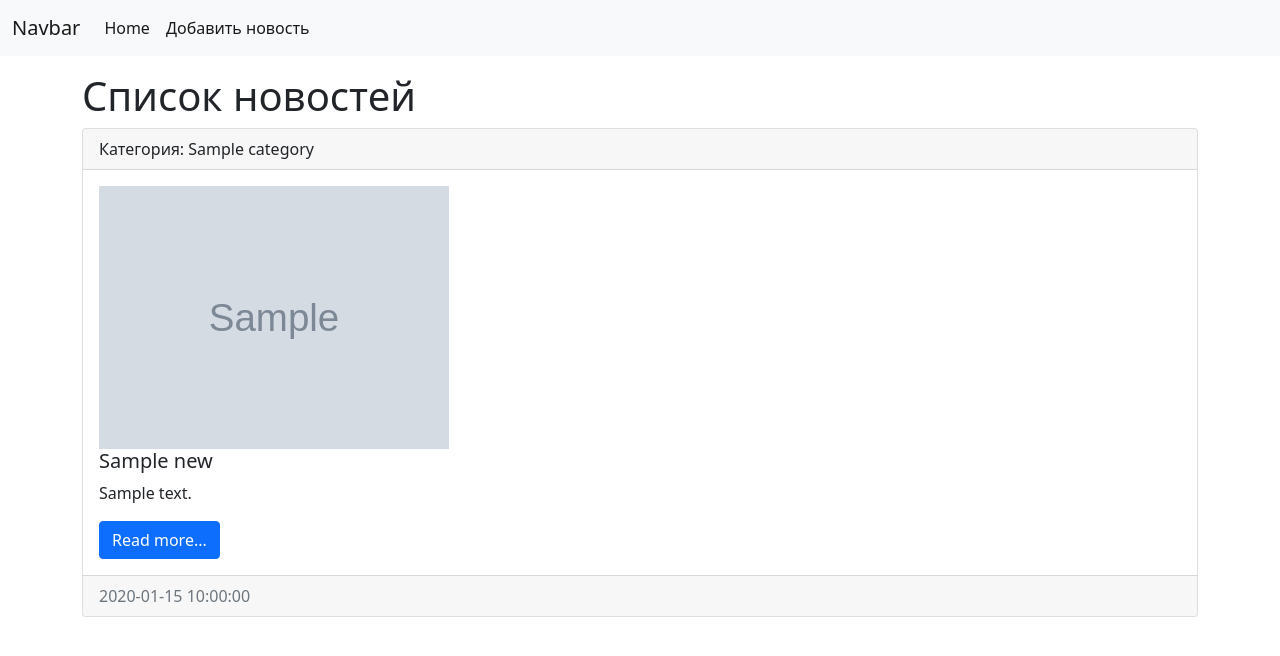
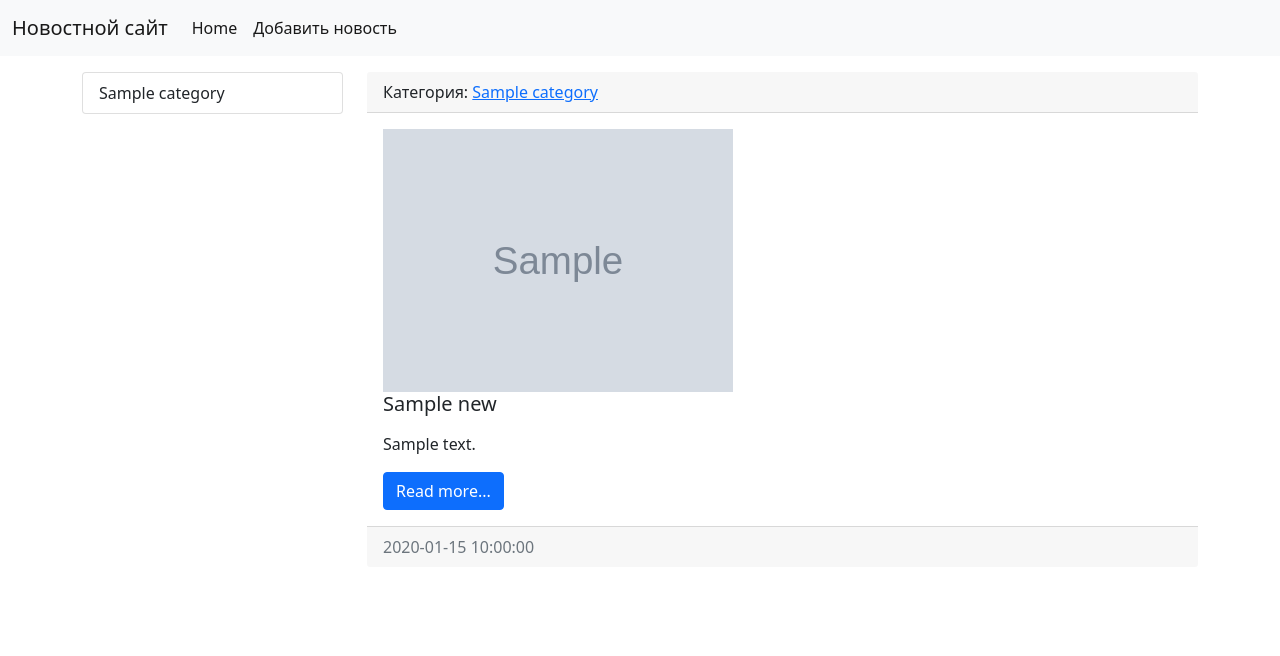
Before and after one commit to devaltai/edu_django, a Django app: page / in a window 1280 px wide. Shown: the top 656 px of the page. Run offline with Django 4.2, Linux system fonts and the light colour scheme; tables that the repository leaves empty hold one stand-in row (Sample ...); some libraries are stand-ins or nearby versions.

Commit message:
redactor: 21urok

```diff
--- a/mysite/mysite/settings.py
+++ b/mysite/mysite/settings.py
@@ -55,7 +55,7 @@ ROOT_URLCONF = 'mysite.urls'
 TEMPLATES = [
     {
         'BACKEND': 'django.template.backends.django.DjangoTemplates',
-        'DIRS': [],
+        'DIRS': [os.path.join(BASE_DIR, 'templates')],
         'APP_DIRS': True,
         'OPTIONS': {
             'context_processors': [
--- a/mysite/news/models.py
+++ b/mysite/news/models.py
@@ -1,4 +1,5 @@
 from django.db import models
+from django.urls import reverse
 
 # Create your models here.
 class News(models.Model):
@@ -9,6 +10,9 @@ class News(models.Model):
     photo = models.ImageField(upload_to='photos/%Y/%m/%d/', blank=True, verbose_name='Фото')
     is_published = models.BooleanField(default=True, verbose_name='Опубликовано')
     category = models.ForeignKey('Category', on_delete=models.PROTECT, null=True, verbose_name='Категория')
+
+    def get_absolute_url(self):
+        return reverse('view_news', kwargs={"news_id": self.pk})
 
     def __str__(self):
         return self.title
@@ -21,6 +25,9 @@ class News(models.Model):
 class Category(models.Model):
     title = models.CharField(max_length=150, db_index=True, verbose_name='Наименование категории')
 
+    def get_absolute_url(self):
+        return reverse('category', kwargs={"category_id": self.pk})
+
     def __str__(self):
         return self.title
 
--- a/mysite/news/templates/news/index.html
+++ b/mysite/news/templates/news/index.html
@@ -1,74 +1,36 @@
-<!doctype html>
-<html lang="en">
-  <head>
-    <!-- Required meta tags -->
-    <meta charset="utf-8">
-    <meta name="viewport" content="width=device-width, initial-scale=1">
+{% extends 'base.html' %}
 
-    <!-- Bootstrap CSS -->
-    <link href="https://cdn.jsdelivr.net/npm/bootstrap@5.1.3/dist/css/bootstrap.min.css" rel="stylesheet" integrity="sha384-1BmE4kWBq78iYhFldvKuhfTAU6auU8tT94WrHftjDbrCEXSU1oBoqyl2QvZ6jIW3" crossorigin="anonymous">
+{% block title %}
+    {{ title }} :: {{ block.super }}
+{% endblock %}
 
-    <title>Hello, world!</title>
-  </head>
-  <body>
-    <nav class="navbar navbar-expand-lg navbar-light bg-light">
-  <div class="container-fluid">
-    <a class="navbar-brand" href="/">Navbar</a>
-    <button class="navbar-toggler" type="button" data-bs-toggle="collapse" data-bs-target="#navbarSupportedContent" aria-controls="navbarSupportedContent" aria-expanded="false" aria-label="Toggle navigation">
-      <span class="navbar-toggler-icon"></span>
-    </button>
-    <div class="collapse navbar-collapse" id="navbarSupportedContent">
-      <ul class="navbar-nav me-auto">
-        <li class="nav-item"><a class="nav-link active"  href="/">Home</a></li>
-          <li class="nav-item"><a class="nav-link active"  href="/">Добавить новость</a></li>
-      </ul>
-    </div>
-  </div>
-</nav>
-    <div class="container mt-3">
-      <h1>{{title}}</h1>
-      <div class="row">
-        <div class="col-md-12">
+{% block sidebar %}
+    {% include 'inc/_sidebar.html' %}
+{% endblock %}
+
+{% block content %}
     {% for item in news %}
-          <div class="card mb-3">
         <div class="card-header">
-              Категория: {{item.category.title}}
+                Категория: <a href="{{ item.category.get_absolute_url }}">{{ item.category }}</a>
             </div>
         <div class="card-body">
             <div class="media">
                 {% if item.photo %}
-                  <img src="{{item.photo.url}}" alt="" width="350" class="mr-3">
+                    <img src="{{ item.photo.url }}" alt="" width="350" class="mr-3">
                 {% else %}
                     <img src="https://picsum.photos/id/1060/350/300/?blur=2" alt="" class="mr-3">
                 {% endif %}
                 <div class="media-body">
-                  <h5 class="card-title">{{item.title}}</h5>
-                  <p class="card-text">{{item.content}}</p>
-                  <a href="#" class="btn btn-primary">Read more...</a>
+                    <h5 class="card-title">{{ item.title }}</h5>
+                    <p class="card-text">{{ item.content|safe|linebreaks|truncatewords:50 }}</p>
+                    <a href="{{ item.get_absolute_url }}" class="btn btn-primary">Read more...</a>
                 </div>
             </div>
-
         </div>
         <div class="card-footer text-muted">
-              {{item.created_at | date:"Y-m-d H:i:s"}}
-            </div>
+            {{ item.created_at | date:"Y-m-d H:i:s"}}
         </div>
         {% empty %}
         Oops...
     {% endfor %}
-          </div>
-      </div>
-    </div>
-
-    <!-- Optional JavaScript; choose one of the two! -->
-
-    <!-- Option 1: Bootstrap Bundle with Popper -->
-    <script src="https://cdn.jsdelivr.net/npm/bootstrap@5.1.3/dist/js/bootstrap.bundle.min.js" integrity="sha384-ka7Sk0Gln4gmtz2MlQnikT1wXgYsOg+OMhuP+IlRH9sENBO0LRn5q+8nbTov4+1p" crossorigin="anonymous"></script>
-
-    <!-- Option 2: Separate Popper and Bootstrap JS -->
-
-    <script src="https://cdn.jsdelivr.net/npm/@popperjs/core@2.10.2/dist/umd/popper.min.js" integrity="sha384-7+zCNj/IqJ95wo16oMtfsKbZ9ccEh31eOz1HGyDuCQ6wgnyJNSYdrPa03rtR1zdB" crossorigin="anonymous"></script>
-    <script src="https://cdn.jsdelivr.net/npm/bootstrap@5.1.3/dist/js/bootstrap.min.js" integrity="sha384-QJHtvGhmr9XOIpI6YVutG+2QOK9T+ZnN4kzFN1RtK3zEFEIsxhlmWl5/YESvpZ13" crossorigin="anonymous"></script>
-
-  </body>
-</html>
+{% endblock %}
--- /dev/null
+++ b/mysite/news/templates/news/list_categories.html
@@ -0,0 +1,6 @@
+<div class="list-group">
+    {% for item in categories %}
+        <a href="{{ item.get_absolute_url }}"
+           class="list-group-item list-group-item-action">{{ item.title }}</a>
+    {% endfor %}
+</div>
--- /dev/null
+++ b/mysite/news/templatetags/news_tags.py
@@ -0,0 +1,14 @@
+from django import template
+
+from news.models import Category
+
+register = template.Library()
+
+@register.simple_tag(name='get_list_categories')
+def get_categories():
+    return Category.objects.all()
+
+@register.inclusion_tag('news/list_categories.html')
+def show_categories(arg1='Hello', arg2='World'):
+    categories = Category.objects.all()
+    return {'categories': categories, 'arg1': arg1, 'arg2': arg2}
--- a/mysite/news/urls.py
+++ b/mysite/news/urls.py
@@ -1,5 +1,7 @@
 from django.urls import path
 from .views import *
 urlpatterns = [
-    path('', index)
+    path('', index, name='home'),
+    path('category/<int:category_id>/', get_category, name='category'),
+    path('news/<int:news_id>/', view_news, name='view_news'),
 ]
--- a/mysite/news/views.py
+++ b/mysite/news/views.py
@@ -1,12 +1,20 @@
-from django.shortcuts import render
-from django.http import HttpResponse
-from .models import News
+from django.shortcuts import render, get_object_or_404
+from .models import News, Category
 
 # Create your views here.
 def index(request):
     news = News.objects.all()
     context = {
         'news': news,
-        'title': 'Список новостей'
+        'title': 'Список новостей',
     }
     return render(request, template_name='news/index.html', context=context)
+
+def get_category(request, category_id):
+    news = News.objects.filter(category_id=category_id)
+    category = Category.objects.get(pk=category_id)
+    return render(request, 'news/category.html', {'news': news,  'category': category})
+
+def view_news(request, news_id):
+    news_item = get_object_or_404(News, pk=news_id)
+    return render(request, 'news/view_news.html', {'news_item': news_item})
--- /dev/null
+++ b/mysite/templates/base.html
@@ -0,0 +1,32 @@
+<!doctype html>
+<html lang="en">
+  <head>
+    <!-- Required meta tags -->
+    <meta charset="utf-8">
+    <meta name="viewport" content="width=device-width, initial-scale=1">
+
+    <!-- Bootstrap CSS -->
+    <link href="https://cdn.jsdelivr.net/npm/bootstrap@5.1.3/dist/css/bootstrap.min.css" rel="stylesheet" integrity="sha384-1BmE4kWBq78iYhFldvKuhfTAU6auU8tT94WrHftjDbrCEXSU1oBoqyl2QvZ6jIW3" crossorigin="anonymous">
+
+    <title>{% block title %}Новости со всего мира{% endblock %}</title>
+  </head>
+  <body>
+    {% include 'inc/_nav.html' %}
+    <div class="container mt-3">
+      <div class="row">
+        <div class="col-md-3">
+          {% block sidebar %}SIDEBAR{% endblock %}
+        </div>
+        <div class="col-md-9">
+          {% block content %}CONTENT{% endblock %}
+        </div>
+      </div>
+    </div>
+    <!-- Optional JavaScript; choose one of the two! -->
+    <!-- Option 1: Bootstrap Bundle with Popper -->
+    <script src="https://cdn.jsdelivr.net/npm/bootstrap@5.1.3/dist/js/bootstrap.bundle.min.js" integrity="sha384-ka7Sk0Gln4gmtz2MlQnikT1wXgYsOg+OMhuP+IlRH9sENBO0LRn5q+8nbTov4+1p" crossorigin="anonymous"></script>
+    <!-- Option 2: Separate Popper and Bootstrap JS -->
+    <script src="https://cdn.jsdelivr.net/npm/@popperjs/core@2.10.2/dist/umd/popper.min.js" integrity="sha384-7+zCNj/IqJ95wo16oMtfsKbZ9ccEh31eOz1HGyDuCQ6wgnyJNSYdrPa03rtR1zdB" crossorigin="anonymous"></script>
+    <script src="https://cdn.jsdelivr.net/npm/bootstrap@5.1.3/dist/js/bootstrap.min.js" integrity="sha384-QJHtvGhmr9XOIpI6YVutG+2QOK9T+ZnN4kzFN1RtK3zEFEIsxhlmWl5/YESvpZ13" crossorigin="anonymous"></script>
+  </body>
+</html>
--- /dev/null
+++ b/mysite/templates/inc/_nav.html
@@ -0,0 +1,14 @@
+<nav class="navbar navbar-expand-lg navbar-light bg-light">
+  <div class="container-fluid">
+    <a class="navbar-brand" href="{% url 'home' %}">Новостной сайт</a>
+    <button class="navbar-toggler" type="button" data-bs-toggle="collapse" data-bs-target="#navbarSupportedContent" aria-controls="navbarSupportedContent" aria-expanded="false" aria-label="Toggle navigation">
+      <span class="navbar-toggler-icon"></span>
+    </button>
+    <div class="collapse navbar-collapse" id="navbarSupportedContent">
+      <ul class="navbar-nav me-auto">
+        <li class="nav-item"><a class="nav-link active"  href="{% url 'home' %}">Home</a></li>
+          <li class="nav-item"><a class="nav-link active"  href="{% url 'home' %}">Добавить новость</a></li>
+      </ul>
+    </div>
+  </div>
+</nav>
--- /dev/null
+++ b/mysite/templates/inc/_sidebar.html
@@ -0,0 +1,13 @@
+{% load news_tags %}
+{% comment %}
+{% get_list_categories as categories %}
+<div class="list-group">
+    {% for item in categories %}
+        <a href="{% url 'category' item.pk %}"
+           class="list-group-item list-group-item-action">{{ item.title }}</a>
+    {% endfor %}
+</div>
+
+<br>
+{% endcomment %}
+{% show_categories %}
```
Also changed, not shown: mysite/news/templates/news/category.html (added, +38 -0 lines), mysite/news/templates/news/view_news.html (added, +32 -0 lines), mysite/media/photos/2022/01/07/Снимок_экрана_2021-12-16_в_14.11.57.png (added), mysite/media/photos/2022/01/07/Снимок_экрана_2021-12-16_в_14.11.57_HSP0mdF.png (added), mysite/news/templatetags/__init__.py (added). Lines whose indentation alone changed are shown as unchanged.
